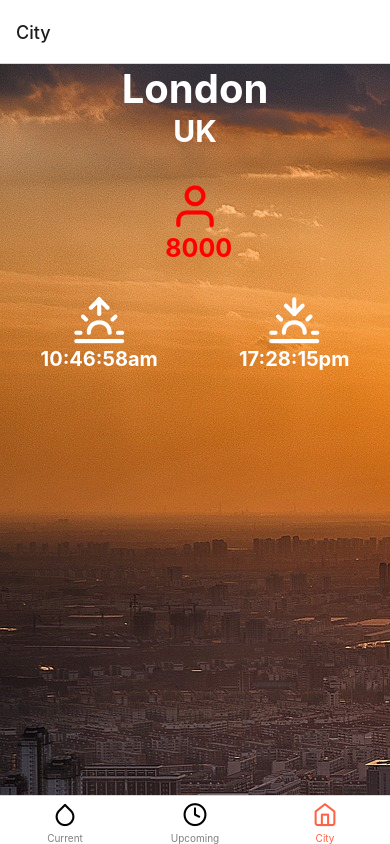
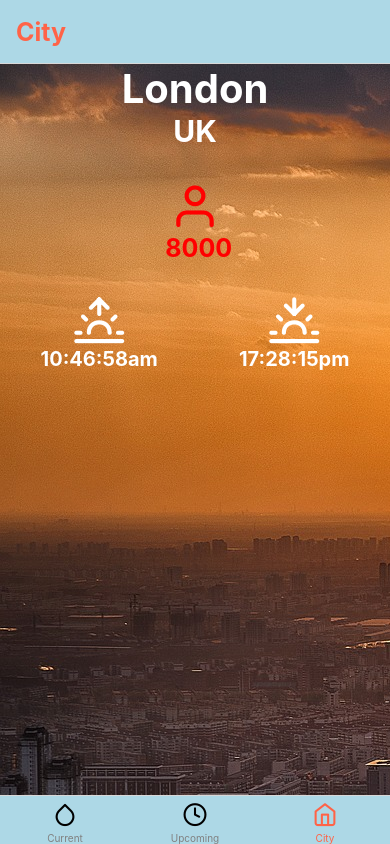
Before and after one commit to GanibegovicIsmail/react-native-weather-app, a React Native app: screen /City in a window 390 px wide. Built offline with nearby package versions, Linux system fonts and the light colour scheme.

Commit message:
fix: style fixes header and nav

```diff
--- a/src/components/Tabs.js
+++ b/src/components/Tabs.js
@@ -6,13 +6,25 @@ import { NavigationContainer } from "@react-navigation/native";
 import {createBottomTabNavigator} from '@react-navigation/bottom-tabs'
 import {Feather} from '@expo/vector-icons'
 
+
 const Tab = createBottomTabNavigator()
 
 const Tabs = () =>{
     return (
         <Tab.Navigator screenOptions={{
             tabBarActiveTintColor: 'tomato',
-            tabBarInactiveTintColor: 'gray'
+            tabBarInactiveTintColor: 'gray',
+            tabBarStyle: {
+                backgroundColor: 'lightblue',
+            },
+            headerStyle: {
+                backgroundColor: 'lightblue',
+            },
+            headerTitleStyle:{
+                fontWeight: 'bold',
+                fontSize:25,
+                color: 'tomato'
+            }
           }}>
             <Tab.Screen name={'Current'} component={CurrentWeather} options={{
               tabBarIcon: ({focused})=>(<Feather name={'droplet'} size ={25}
--- a/src/components/screens/City.js
+++ b/src/components/screens/City.js
@@ -27,7 +27,6 @@ return(
 const styles=StyleSheet.create({
     safeContainer:{
         flex:1,
-        marginTop: StatusBar.currentHeight || 0
     },
     imageLayout:{
         flex:1
--- a/src/components/screens/UpcomingWeather.js
+++ b/src/components/screens/UpcomingWeather.js
@@ -66,7 +66,6 @@ const styles = StyleSheet.create({
     safeContainer:{
         flex:1,
         backgroundColor: 'royalblue',
-        paddingTop: 20
     },
     container:{
         flex:1,
--- a/styles/GlobalStyles.js
+++ b/styles/GlobalStyles.js
@@ -4,8 +4,5 @@ export default StyleSheet.create({
     androidSafeArea:{
         flex:1,
         backgroundColor: 'transparent',
-        paddingTop: Platform.OS === "android" ? 25 : 0
-
-
     }
 })
```
